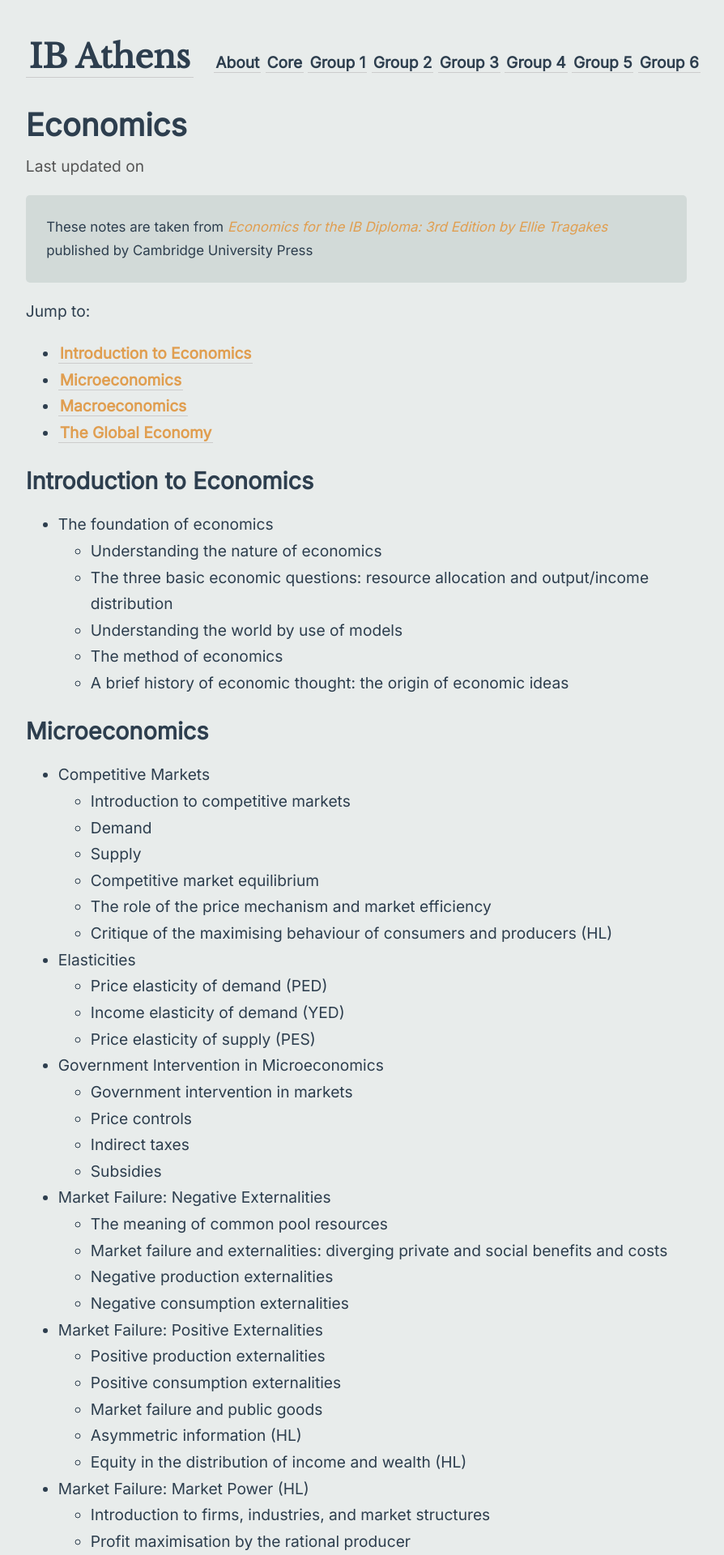
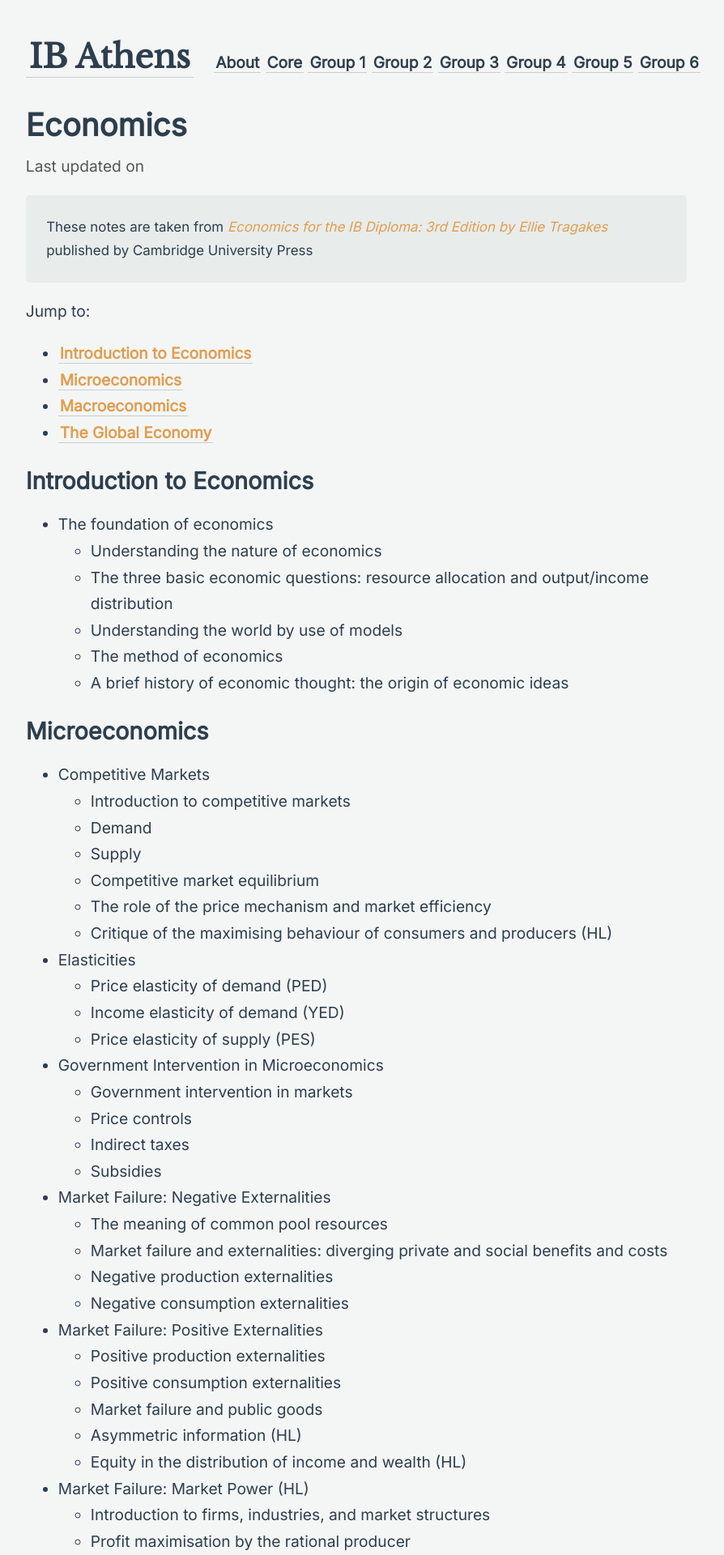
Before and after one commit to ibathens/ibathens.github.io, a Jekyll site: the page built from _notes/3/Economics.md, in a window 1280 px wide. Shown: the top 1920 px of the page at 81% size, without its empty margins (45-939 px from the left). Built offline with Jekyll 4.4.1, drawn with Linux system fonts in a browser that asks for light colours.

Commit message:
Update _style.scss

```diff
--- a/_sass/_style.scss
+++ b/_sass/_style.scss
@@ -7,8 +7,8 @@ $color-border: #cccccc;
 $border-radius: 5px;
 $font-family: Inter, sans-serif;
 
-$background: #E8ECEB;
-$background-accent: #D2DAD8;
+$background: #F4F6F5;
+$background-accent: #E8ECEB;
 $header-accent: #2D3E4E;
 $accent: #E09E50;
 
```
